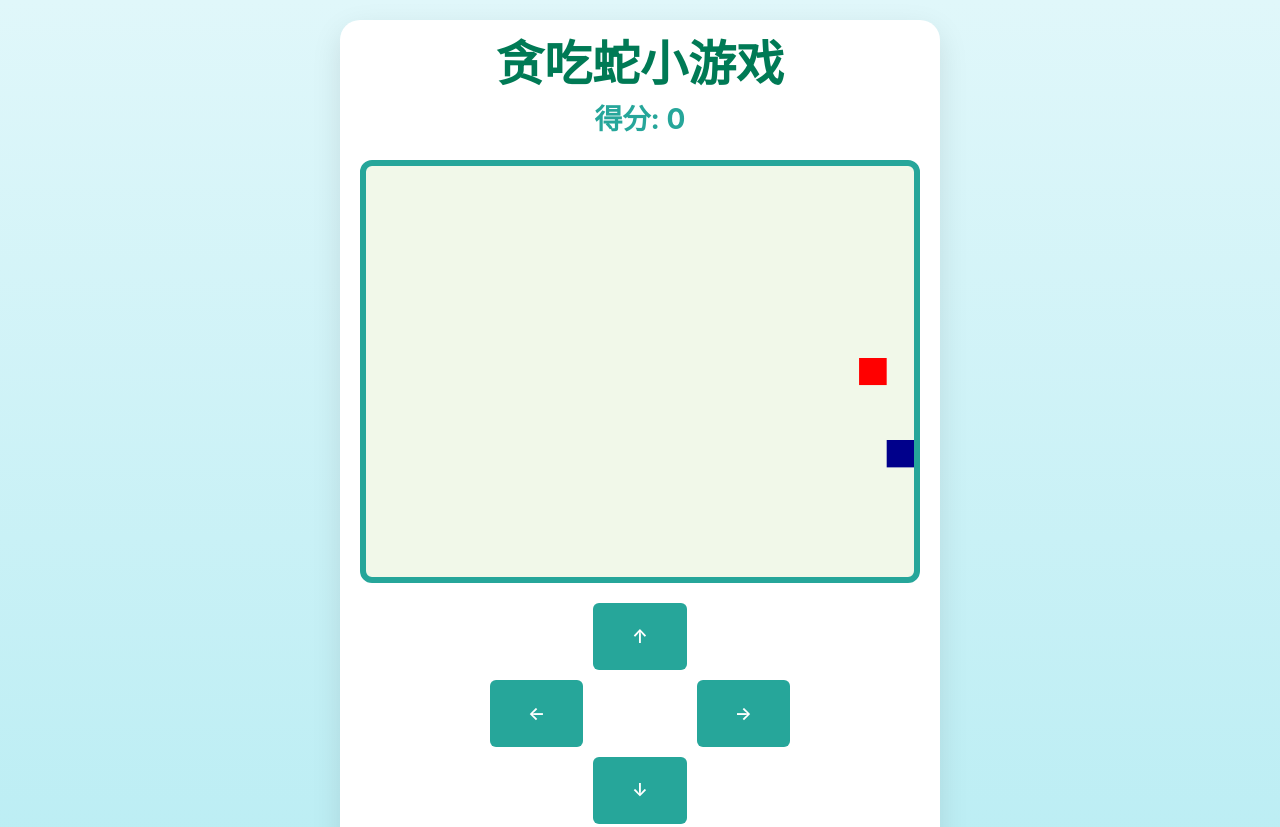
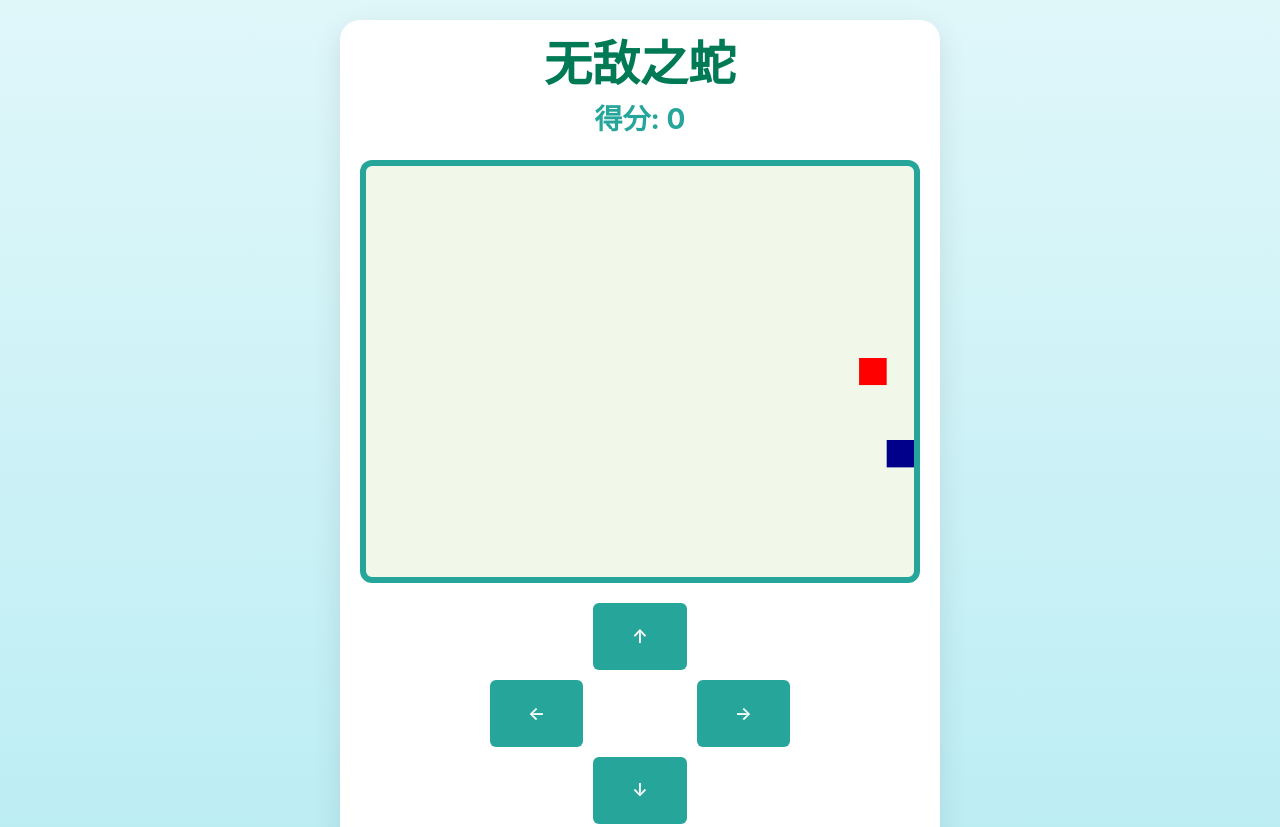
Before and after one commit to rexrui/ai_games, a plain HTML site: page ai_games_snake/index.html in a window 1280 px wide. Shown: the top 827 px of the page. Drawn offline with nearby package versions, Linux system fonts and the light colour scheme.

Commit message:
Update index.html

```diff
--- a/ai_games_snake/index.html
+++ b/ai_games_snake/index.html
@@ -171,7 +171,7 @@
 
 <body>
     <div id="game-container">
-        <h1 id="game-title" class="text-5xl font-bold mb-6 text-emerald-700">贪吃蛇小游戏</h1>
+        <h1 id="game-title" class="text-5xl font-bold mb-6 text-emerald-700">无敌之蛇</h1>
         <div id="score-board">得分: <span id="score">0</span></div>
         <canvas id="gameCanvas" width="800" height="600"></canvas>
         <div id="mobile-controls">
```
